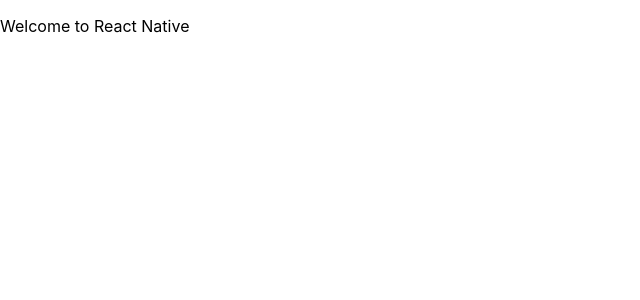
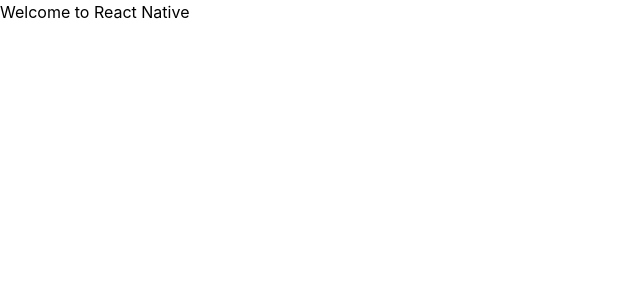
Before and after one commit to laurencetroyv/ccs-qr, a React (Create React App) app: page / in a window 1280 px wide. Shown: the top 300 px of the page, without its empty margins (0-640 px from the left). Built offline with nearby package versions, Linux system fonts and the light colour scheme.

Commit message:
chore: initializing tailwindcss

```diff
--- a/package.json
+++ b/package.json
@@ -18,7 +18,8 @@
     "start": "react-scripts start",
     "build": "react-scripts build",
     "test": "react-scripts test",
-    "eject": "react-scripts eject"
+    "eject": "react-scripts eject",
+    "tailwindcss": "tailwindcss -i ./src/index.css -o ./src/App.css --watch"
   },
   "eslintConfig": {
     "extends": [
--- a/src/index.css
+++ b/src/index.css
@@ -1,3 +1,7 @@
+@tailwind base;
+@tailwind components;
+@tailwind utilities;
+
 body {
   margin: 0;
   font-family: -apple-system, BlinkMacSystemFont, 'Segoe UI', 'Roboto', 'Oxygen',
--- /dev/null
+++ b/tailwind.config.js
@@ -0,0 +1,8 @@
+/** @type {import('tailwindcss').Config} */
+module.exports = {
+  content: ["./src/*.{html,js,jsx}"],
+  theme: {
+    extend: {},
+  },
+  plugins: [],
+}
```
